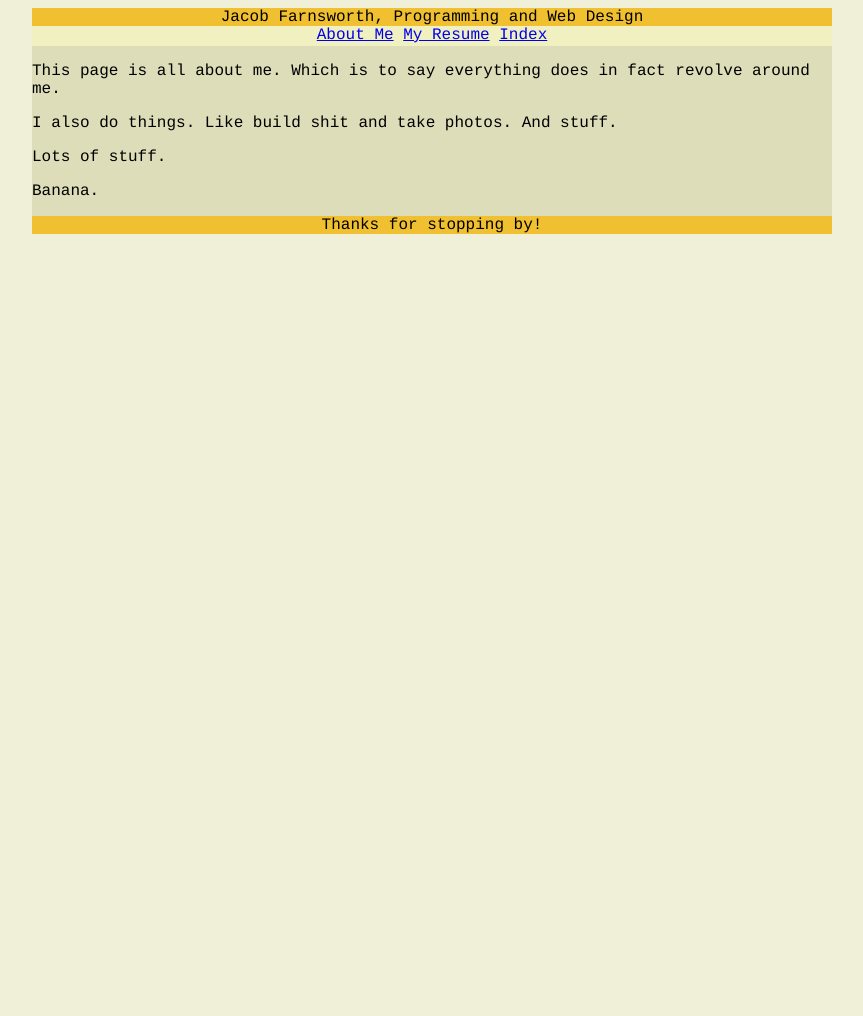
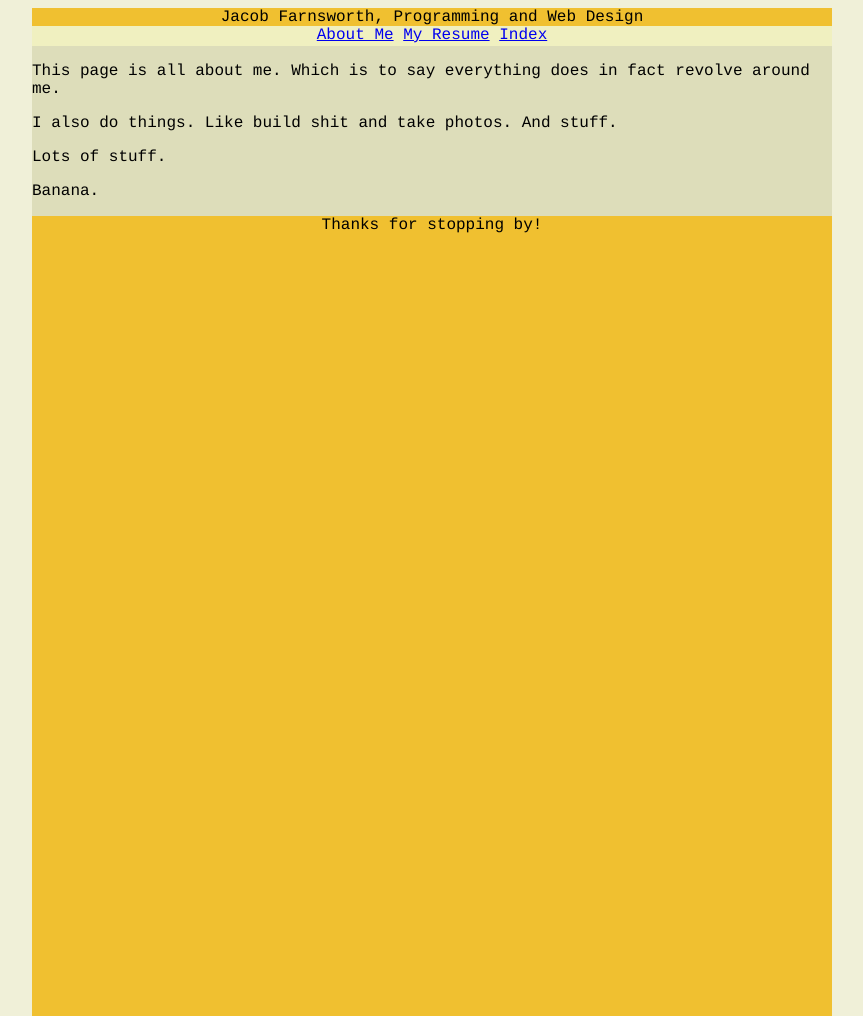
Before and after one commit to baroquebloke/flaskr, a Flask app: page / in a window 1280 px wide. Shown: the whole page, without its empty margins (208-1071 px from the left). Before the commit the page ends 234 px from the top, so only its background shows below. Run offline with Flask 2, Linux system fonts and the light colour scheme.

Commit message:
grumble, grumble, not working...

```diff
--- a/static/style.css
+++ b/static/style.css
@@ -1,4 +1,5 @@
-html {
+html, body {
+  height: 100%;
   background-color: #F0F0D8;
 }
 
@@ -6,6 +7,8 @@ html {
   background-color: #DDDDBA;
   font-family: courier;
   margin: 0 auto;
+  height: 100%;
+
   max-width: 800px;
   text-align: left;
 }
@@ -25,11 +28,13 @@ html {
 
 .page-content {
   height: 100%;
-  width: 10%;
   float: left;
 }
 
 .page-footer {
+
+  min-height: 100%;
+  max-width: 100%;
   background-color: #F0C030;
   clear: both;
   text-align: center;
--- a/templates/layouts/base.html
+++ b/templates/layouts/base.html
@@ -29,7 +29,7 @@
     <div class="page-footer">
     <footer>
       Thanks for stopping by!
-    </footer></div>
+  </footer></div>
     {% endblock page_footer %}
   </div>
   </body>
```
Also changed, not shown: templates/jacob.jpg (added).
